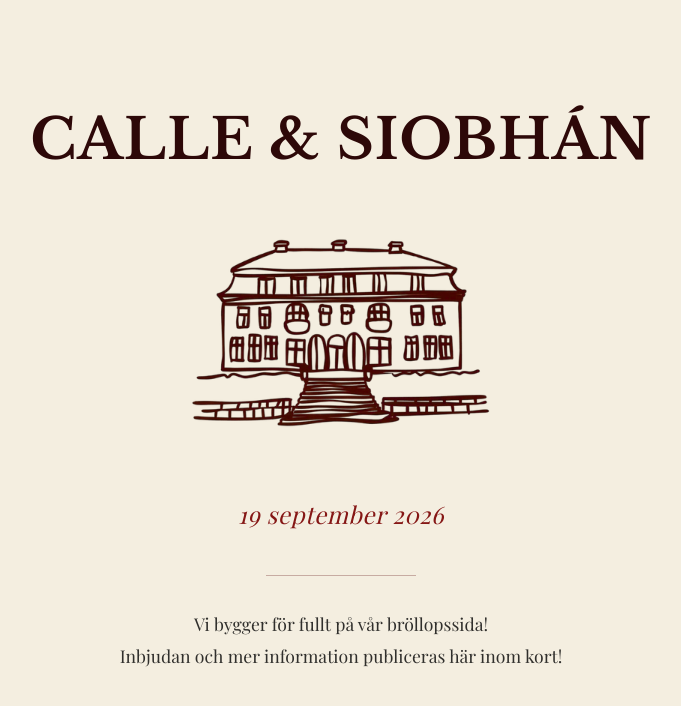
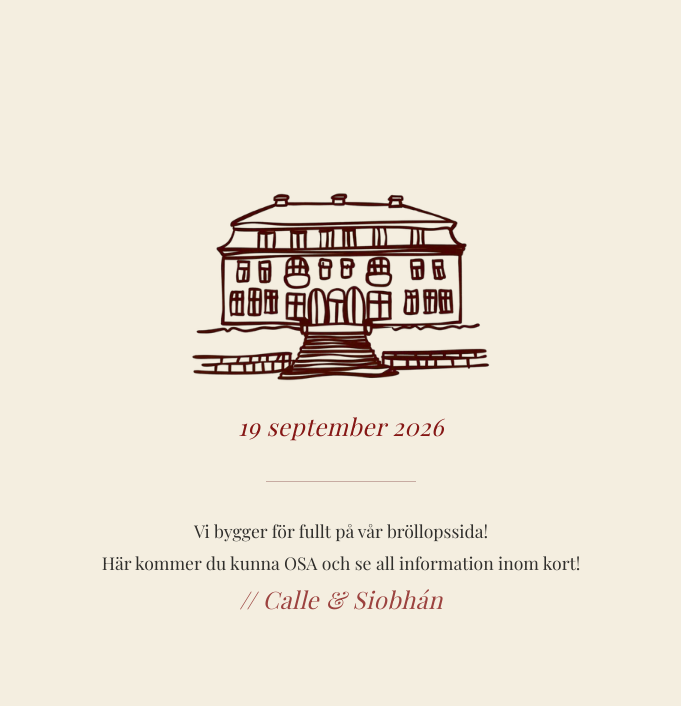
Before and after one commit to lukasdannemann/Wedding, a React (Vite) app: page /osa in a window 1280 px wide. Shown: the top 706 px of the page, without its empty margins (299-980 px from the left). Built offline with nearby package versions, Linux system fonts and the light colour scheme; a web font is replaced by a local one.

Commit message:
centered coming soon-page

```diff
--- a/src/components/ComingSoon/ComingSoon.css
+++ b/src/components/ComingSoon/ComingSoon.css
@@ -7,7 +7,6 @@
   width: 100vw;
   background-color: var(--color-bg-beige);
   overflow: hidden; /* Förhindrar ALL skrollning */
-  padding: 10px;
   box-sizing: border-box;
 }
 
@@ -37,14 +36,6 @@
   width: auto;
   max-width: 200px; /* Begränsar bredden */
   max-height: 28vh; /* Begränsar höjden så den aldrig tar mer än 28% av skärmen */
-  opacity: 0.9;
-}
-
-.save-date-label {
-  letter-spacing: 0.15em;
-  text-transform: uppercase;
-  margin: 10px 0 0 0;
-  font-size: clamp(0.8rem, 3vw, 1rem);
 }
 
 .date-text {
@@ -58,11 +49,9 @@
   max-width: 150px;
 }
 
-.info-text {
-  margin: 0;
-  opacity: 0.8;
-  font-size: clamp(0.75rem, 3vw, 0.95rem); /* Garanterar att brödtexten också får plats */
-  line-height: 1.5;
+.typewriter-text .fine-print {
+    display: block;
+    font-size: 1.5rem;
 }
 
 @keyframes fadeIn {
--- a/src/components/ComingSoon/ComingSoon.jsx
+++ b/src/components/ComingSoon/ComingSoon.jsx
@@ -6,13 +6,13 @@ export default function ComingSoon() {
   return (
     <div className="coming-soon-page">
       <div className="coming-soon-content">
-        <h1>Calle & Siobhán</h1>
+        {/* <h1>Calle & Siobhán</h1> */}
 
         <div className="castle-container">
-          <img src={castleimg} alt="Bjertorp Slott" className="castle-img" />
+          <img src={castleimg} alt="Bjertorp Slott" className="castle-img" style={{marginTop: '-1rem'}}/>
         </div>
 
-        <p className="fine-print" style={{ fontSize: '1.5rem', margin: '10px 0 30px 0' }}>
+        <p className="fine-print" style={{ fontSize: '1.5rem', marginTop: '-2rem'}}>
           19 september 2026
         </p>
 
@@ -20,7 +20,8 @@ export default function ComingSoon() {
 
         <p className="typewriter-text" style={{ opacity: 0.8 }}>
           Vi bygger för fullt på vår bröllopssida! <br/>
-          Inbjudan och mer information publiceras här inom kort!
+          Här kommer du kunna OSA och se all information inom kort!
+          <span className='fine-print'>// Calle & Siobhán </span>
         </p>
       </div>
     </div>
--- a/src/index.css
+++ b/src/index.css
@@ -38,7 +38,6 @@ html {
 
   body {
   background-color: var(--color-bg-beige);
-  min-height: 100vh;
   margin: 0;
   background-repeat: repeat;
   background-size: 800px auto;
```
